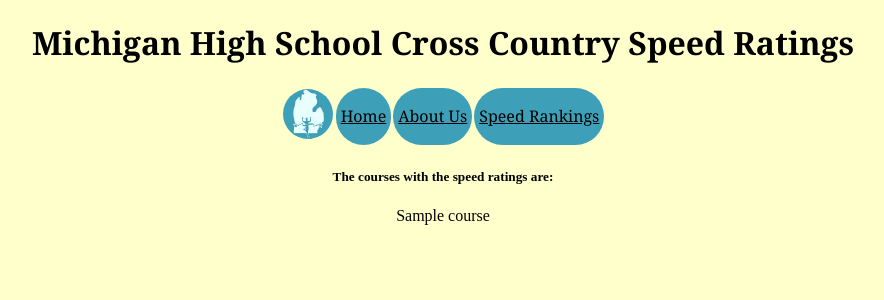
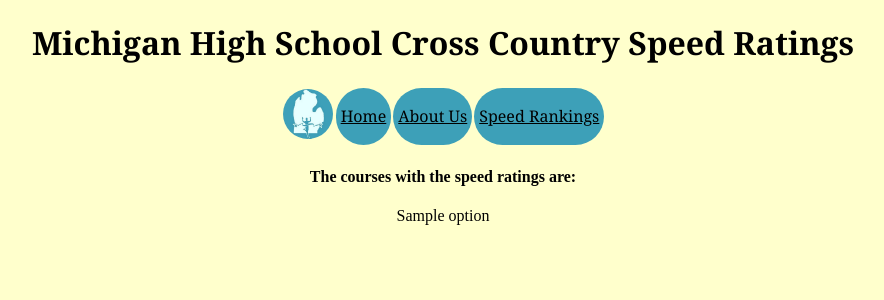
Before and after one commit to cfoley12/website_connorfoley, a Flask app: template templates/rankings.html in a window 1280 px wide. Shown: the top 300 px of the page, without its empty margins (197-1081 px from the left). Run offline with Flask 2, Linux system fonts and the light colour scheme; the template is opened without the code that fills it: most values are stand-ins (such as "Sample title", 1, 10 or a date in 2020).

Commit message:
rankings 12/3 16:18

```diff
--- a/templates/rankings.html
+++ b/templates/rankings.html
@@ -5,9 +5,9 @@
 <link type="text/css" rel="stylesheet" href="static/stylesheet.css" />
 
 <div>
-    <h5>The courses with the speed ratings are:</h5>
-    {% for course in courses %}
-        {{ course['table_name'] }}<br>
+    <h4>The courses with the speed ratings are:</h4>
+    {% for courses in views.py %}
+        {{ options[courses] }}<br>
     {% endfor %}
 </div>
 
```
